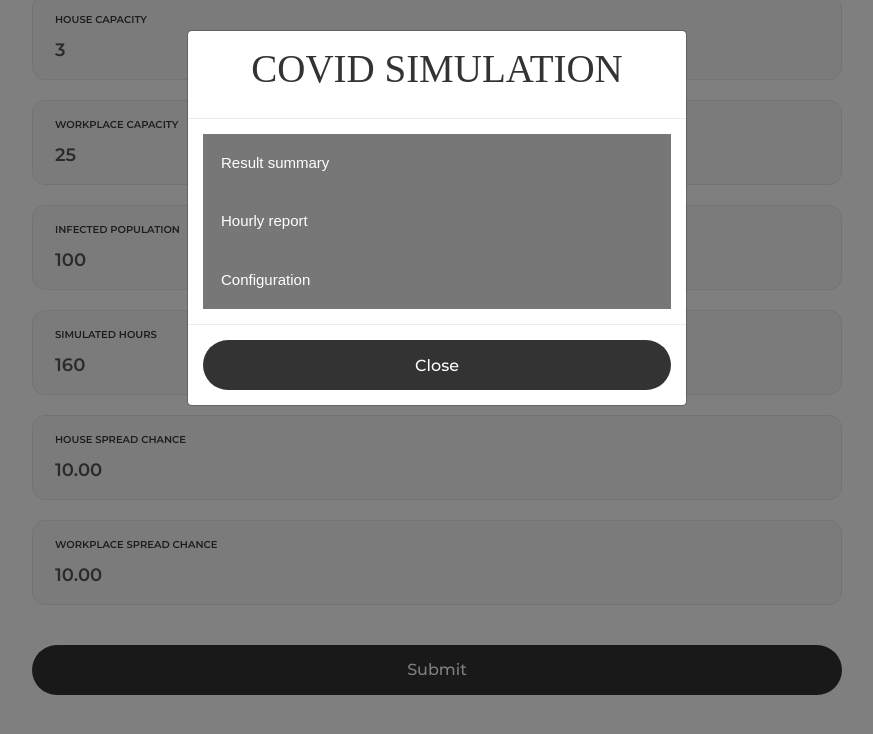
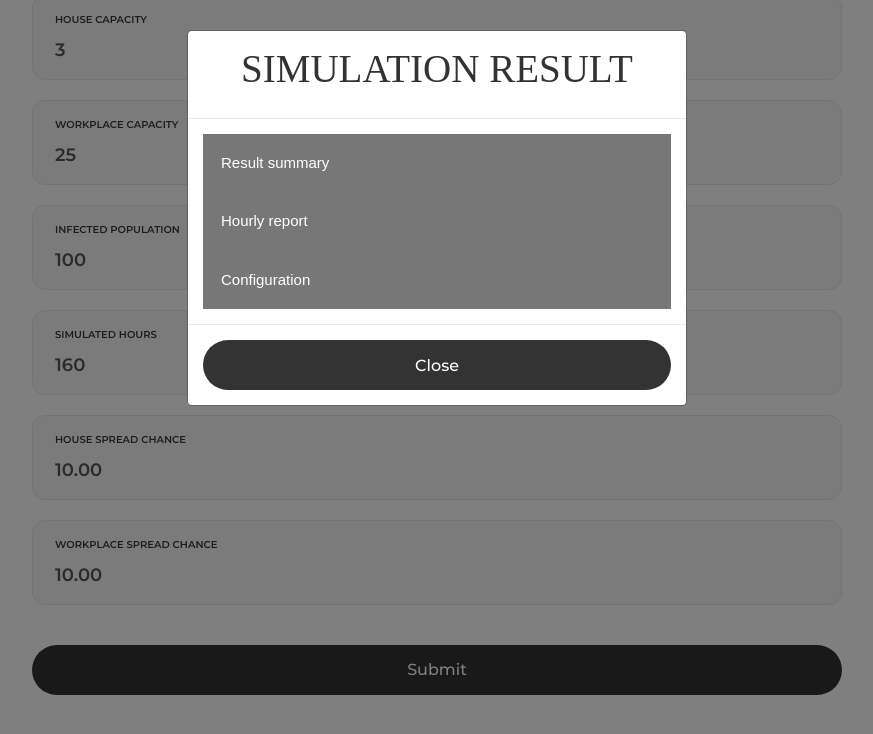
Before and after one commit to dFarras/covid-simulation-form, a plain HTML site: page index.html in a window 1280 px wide. Both pictures are taken after a click on the button "Submit". Shown: the part 293-1027 px from the top of the page, without its empty margins (203-1076 px from the left). Drawn offline with Linux system fonts and the light colour scheme; no server answers; some icons are missing; a web font is replaced by a local one.

Commit message:
Update index.html

```diff
--- a/index.html
+++ b/index.html
@@ -67,7 +67,7 @@
 			<!-- Modal content-->
 				<div class="modal-content">
 					<div class="modal-header">
-						<span class="contact100-modal-title">COVID SIMULATION</span>
+						<span class="contact100-modal-title">SIMULATION RESULT</span>
 					</div>
 					<div class="modal-body">
 						<button type="button" class="collapsible">Result summary</button>
```
